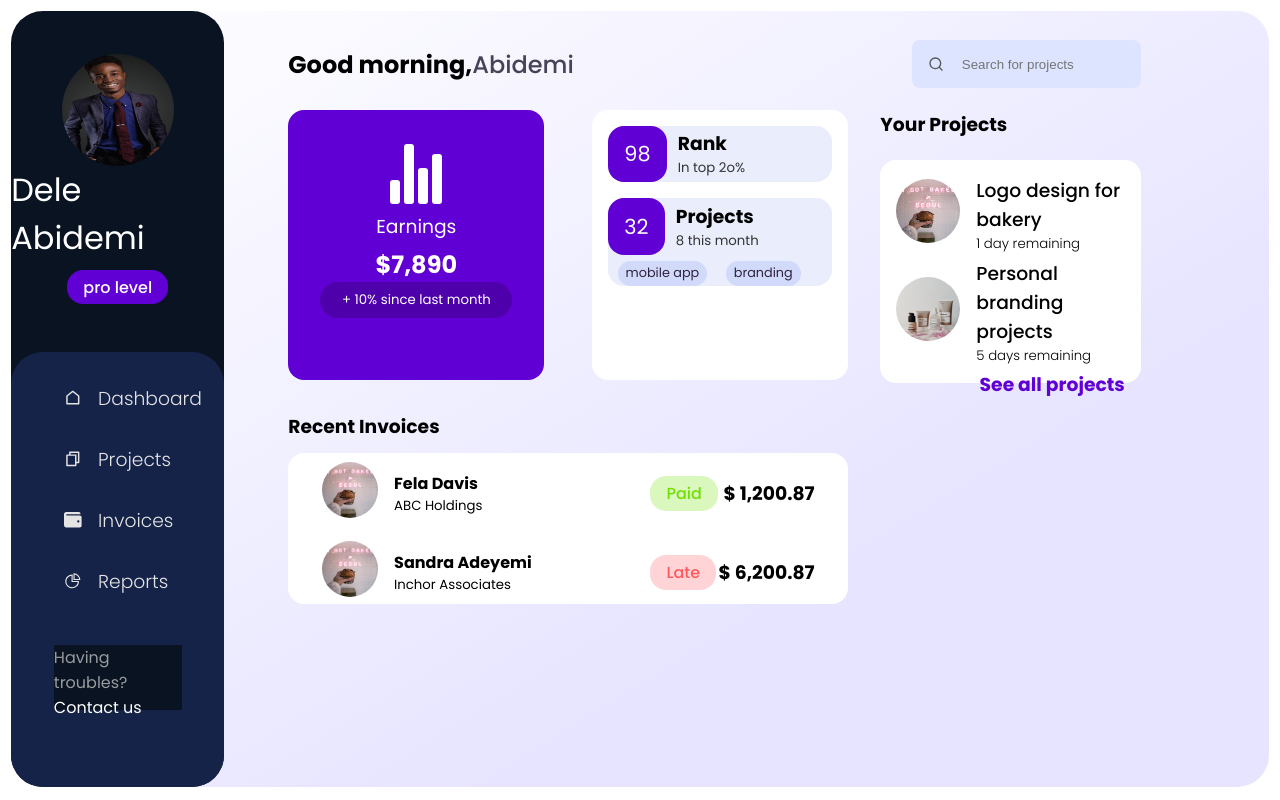
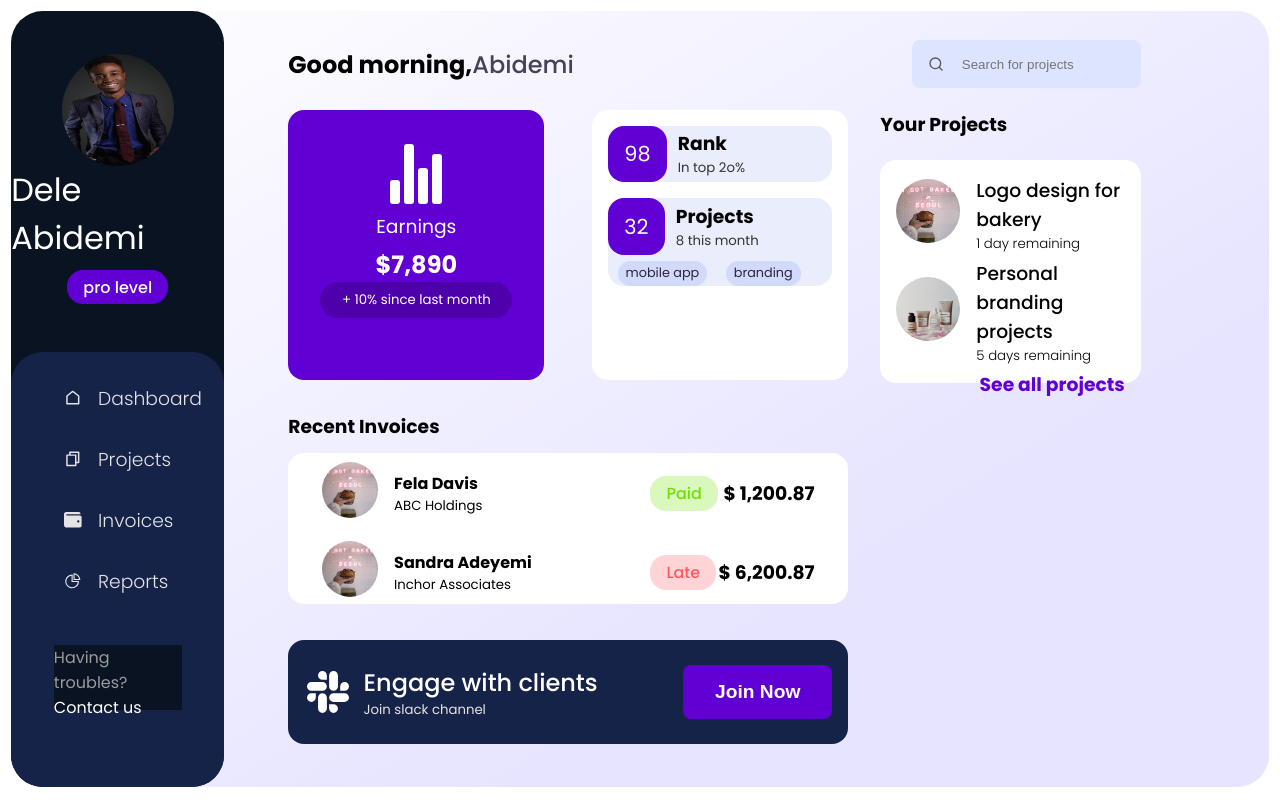
Before and after one commit to 42trustokerezi/react-dashboard, a React (Create React App) app: page / in a window 1280 px wide. Built offline with nearby package versions, Linux system fonts and the light colour scheme.

Commit message:
Slack UI created

```diff
--- /dev/null
+++ b/src/components/JoinSlack.jsx
@@ -0,0 +1,88 @@
+import React from 'react'
+import { darkThemeColor, hoverEffect, themeColor} from '../utils'
+import styled from "styled-components"
+import { FaSlack } from "react-icons/fa"
+
+function JoinSlack() {
+    return (
+        <JoinChannel>
+            <CardContent flex={true}>
+                <Slack>
+                    <SlackLogo>
+                        <FaSlack />
+                    </SlackLogo>
+                    <SlackText>
+                        <SlackHead>Engage with clients</SlackHead>
+                        <SlackFoot>Join slack channel</SlackFoot>
+                    </SlackText>
+                </Slack>
+                <SlackJoin>Join Now</SlackJoin>
+            </CardContent>
+        </JoinChannel>
+    )
+}
+
+const JoinChannel = styled.div`
+    background-color: ${darkThemeColor};
+    height: 50%;
+    margin-top: 6.5rem;
+    border-radius: 1rem;
+    display: flex;
+    align-items: center;
+    transition: 0.4s ease-in-out;
+    &:hover {
+        box-shadow: ${hoverEffect};
+    }
+`;
+
+const CardContent = styled.div`
+    margin: 1rem;
+    width: 100%;
+    display: flex;
+    align-items: center;
+    justify-content: space-between;
+`;
+
+const Slack = styled.div`
+    display: flex;
+`;
+
+const SlackLogo = styled.div`
+    margin-right: 0.7rem;
+    display: flex;
+    justify-content: center;
+    align-items: center;
+    svg{
+        color: white;
+        height: 3rem;
+        width: 3rem;
+    }
+`;
+
+const SlackText = styled.div`
+    color: white;
+`;
+
+const SlackHead = styled.h2`
+    font-weight: 500;
+`;
+
+const SlackFoot = styled.h5`
+    color: #e4e4e4;
+    font-weight: normal;
+`;
+
+const SlackJoin = styled.button`
+    background-color: ${themeColor};
+    border: none;
+    outline: none;
+    padding: 1rem 2rem;
+    color: white;
+    border-radius: 0.5rem;
+    font-size: 1.2rem;
+    font-weight: bold;
+    cursor: pointer;
+`;
+
+
+export default JoinSlack
--- a/src/components/MainContent.jsx
+++ b/src/components/MainContent.jsx
@@ -3,6 +3,7 @@
 import Earnings from './Earnings';
 import Info from './Info';
 import Invoices from './Invoices';
+import JoinSlack from './JoinSlack';
 import Navbar from './Navbar';
 import Projects from './Projects';
 
@@ -27,6 +28,7 @@
                             <TitleText>Recent Invoices</TitleText>
                             <Invoices />
                         </InvoiceContainer>
+                        <JoinSlack/>
                     </ColumnOne2>
                     <ColumnTwo2></ColumnTwo2>
                 </SectionTwo>
```
